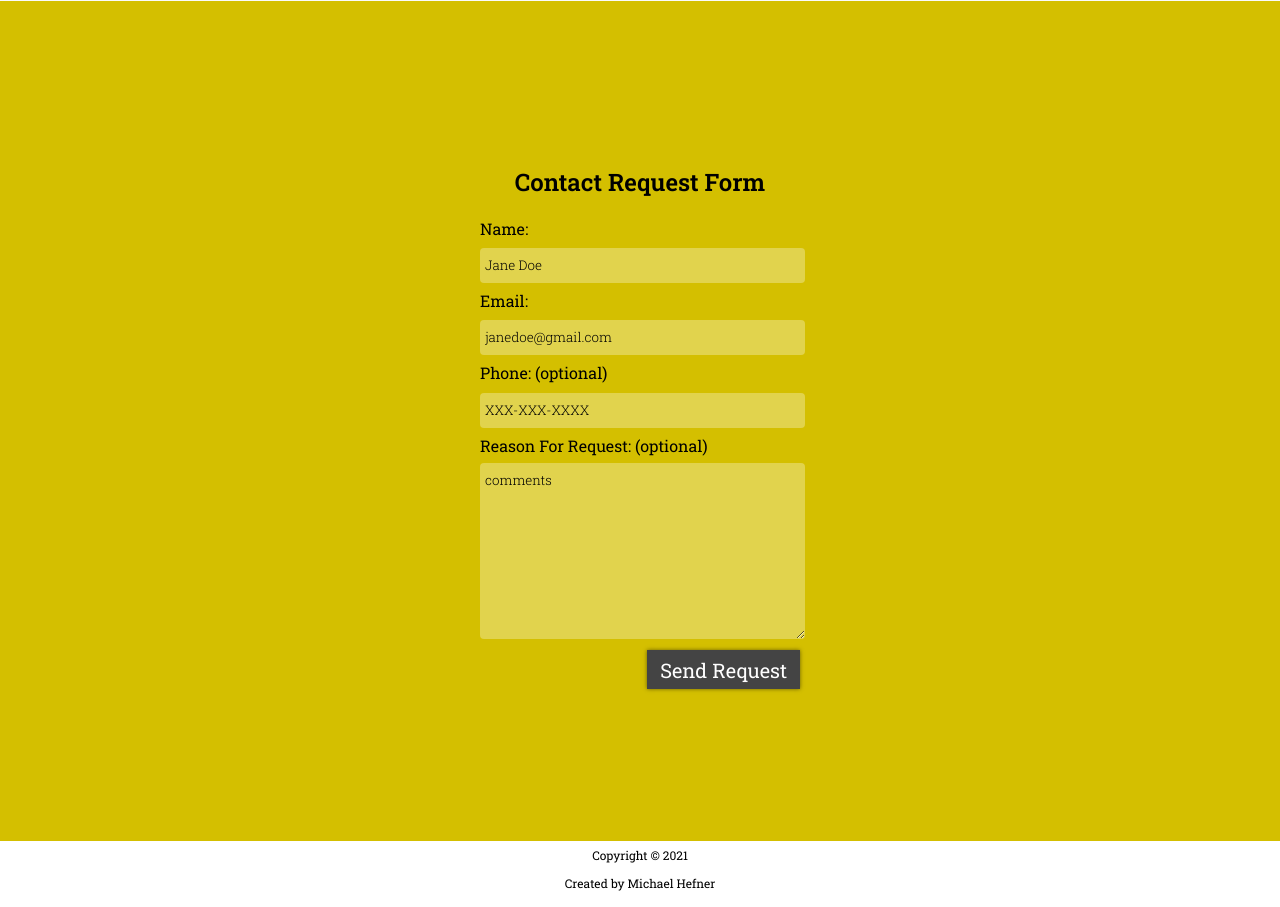
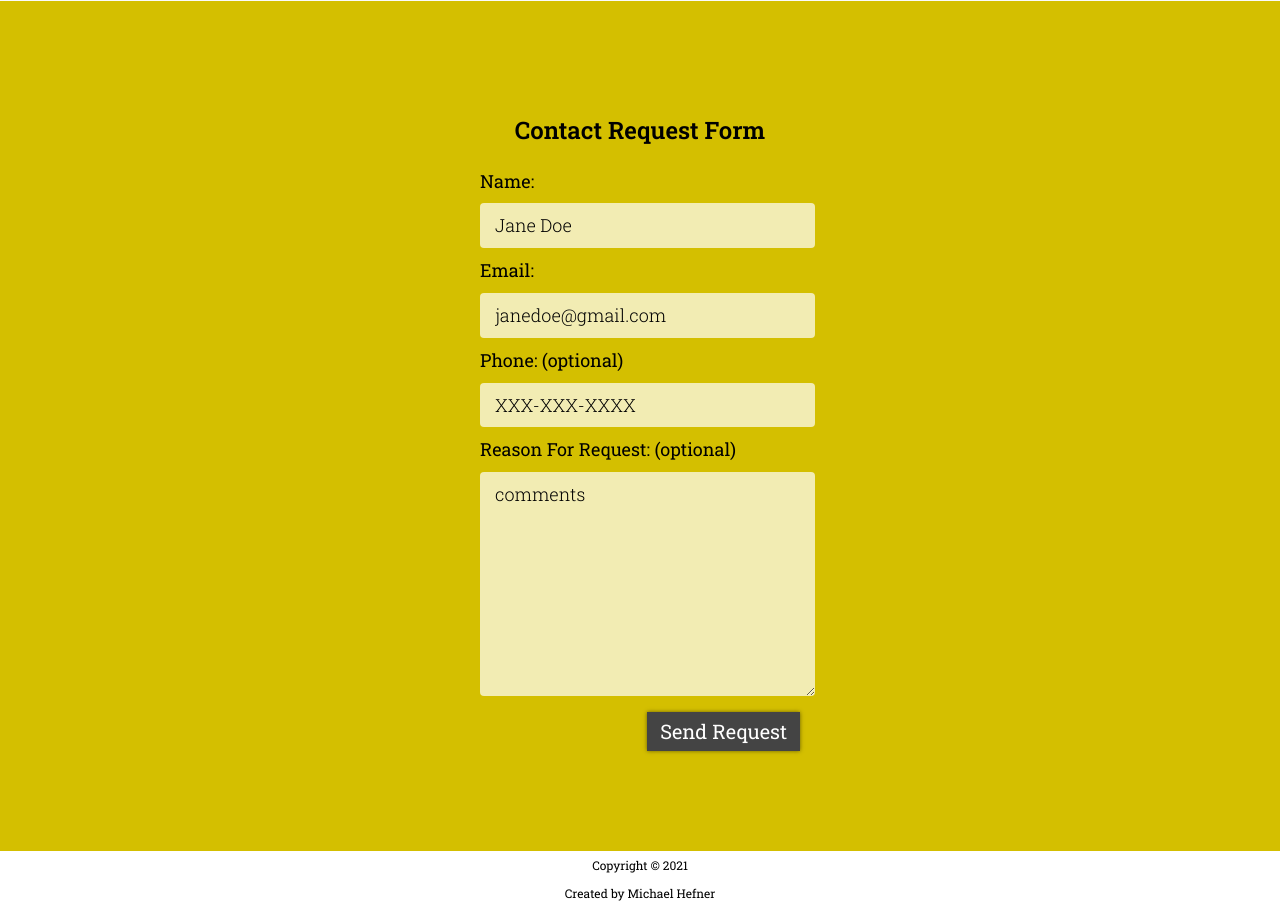
Before and after one commit to michaelhefner/ryansmeat-vanilla, a PHP site: page / in a window 1280 px wide. Shown: the part 3659-4566 px from the top of the page. Run offline with PHP 8.4, Linux system fonts and the light colour scheme.

Commit message:
style: more form styling

```diff
--- a/css/style.css
+++ b/css/style.css
@@ -320,17 +320,17 @@ label,
 input,
 textarea {
     /* color: white; */
-
+    font-size: large;
     width: 100%;
     border: none;
-    line-height: 2.2rem;
+    line-height: 2.8rem;
 }
 
 input,
 textarea {
-    background: rgba(255, 255, 255, .3);
+    background: rgba(255, 255, 255, .7);
     border-radius: .25rem;
-    padding-left: 5px;
+    padding-left: 15px;
 }
 
 input {
```
